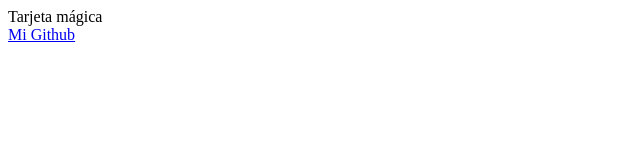
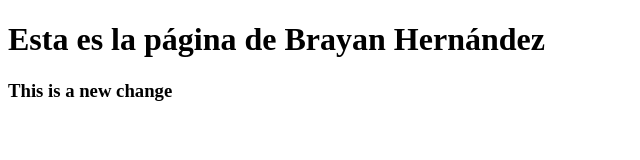
Before and after one commit to brayanhl/myFirstWebApp, a plain HTML site: page index.html in a window 1280 px wide. Shown: the whole page, without its empty margins (0-640 px from the left). Drawn offline with Linux system fonts and the light colour scheme.

Commit message:
CORRECCION

```diff
--- a/index.html
+++ b/index.html
@@ -1,5 +1,16 @@
-<div class="card">
-  Tarjeta mágica
-</div>
+<!DOCTYPE html>
+<html lang="es">
+<head>
+    <meta charset="UTF-8">
+    <meta http-equiv="X-UA-Compatible" content="IE=edge">
+    <meta name="viewport" content="width=device-width, initial-scale=1.0">
+    <link rel="stylesheet" href="css/styles.css">
+    <title>My first Web App</title>
+</head>
+<body>
+    <h1 id="saludo">Hello world</h1>
+    <h3>This is a new change</h3>
 
-<a href="https://github.com/brayanhl" target="_blank">Mi Github</a>
+    <script src="js/main.js"></script>
+</body>
+</html>
--- /dev/null
+++ b/js/main.js
@@ -0,0 +1,2 @@
+let saludo=document.getElementById("saludo");
+saludo.innerHTML="Esta es la página de Brayan Hernández";
```
